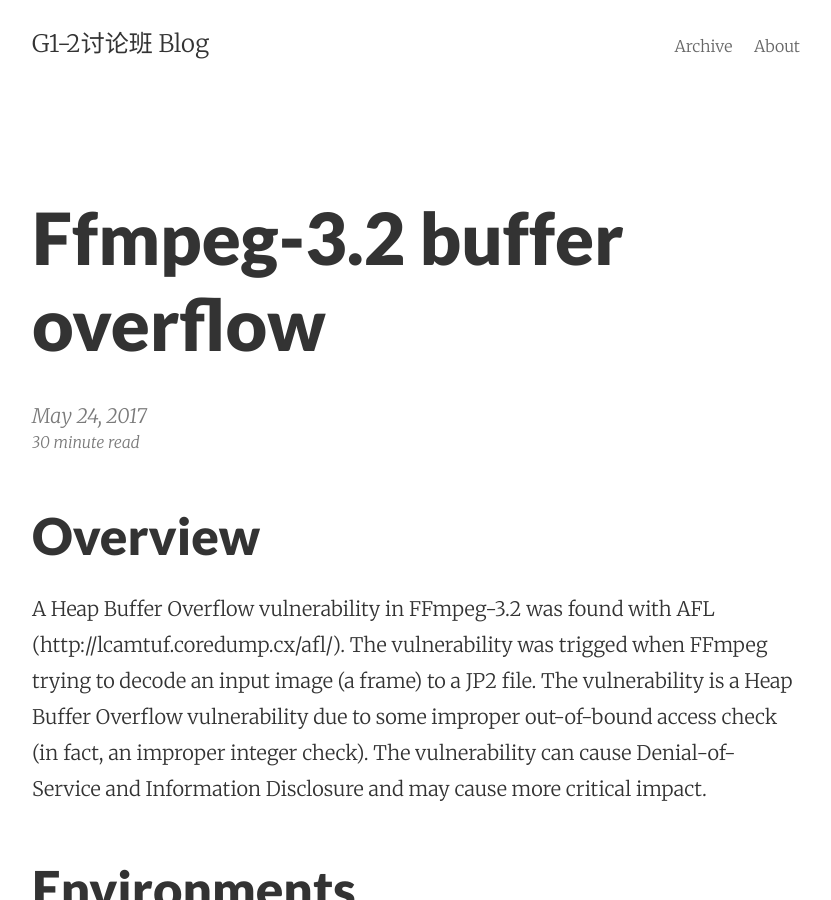
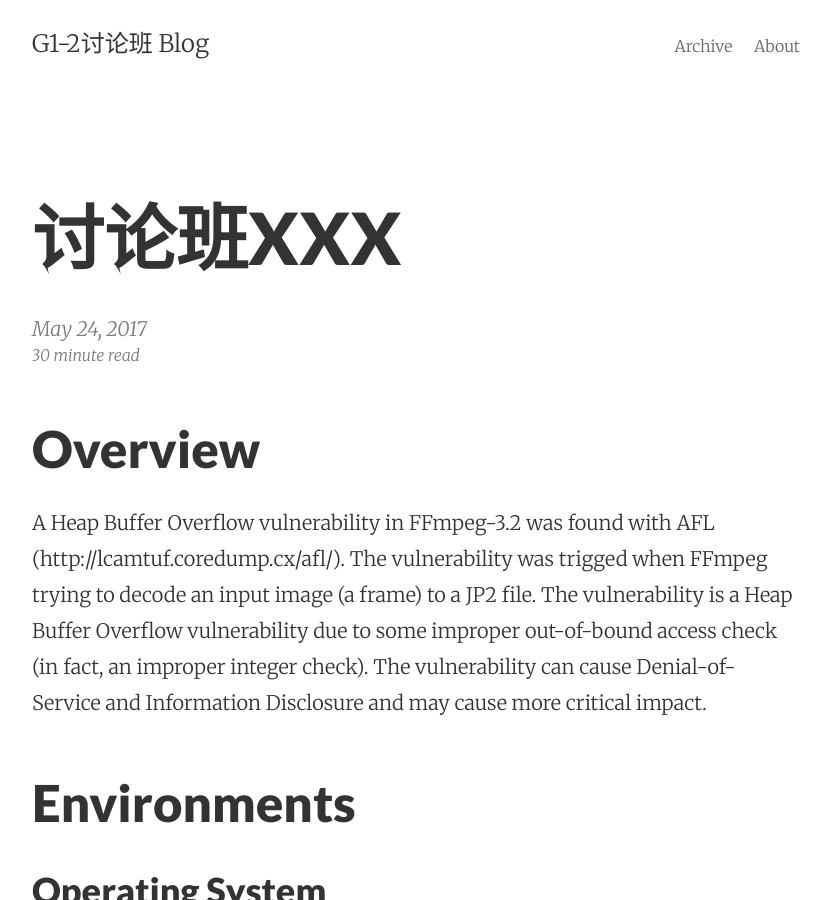
Before and after one commit to taolunban/taolunban.github.io, a Jekyll site: the page built from _posts/2017-05-24-讨论班示意.md, in a window 1280 px wide and 900 px high. Shown: the whole window, without its empty margins (224-1055 px from the left). Built offline with Jekyll 4.4.1, drawn with Linux system fonts in a browser that asks for light colours.

Commit message:
Update 2017-05-24-讨论班示意.md

```diff
--- a/_posts/2017-05-24-讨论班示意.md
+++ b/_posts/2017-05-24-讨论班示意.md
@@ -1,7 +1,7 @@
 ---
 layout: post
-permalink: a-ffmpeg-buffer-overflow-vulnerability-due-to-incorrect-input-buffer-pointer-check
-title: Ffmpeg-3.2 buffer overflow
+permalink: 2017-05-24-讨论班示意
+title: 讨论班XXX
 ---
 
 ## Overview
```
